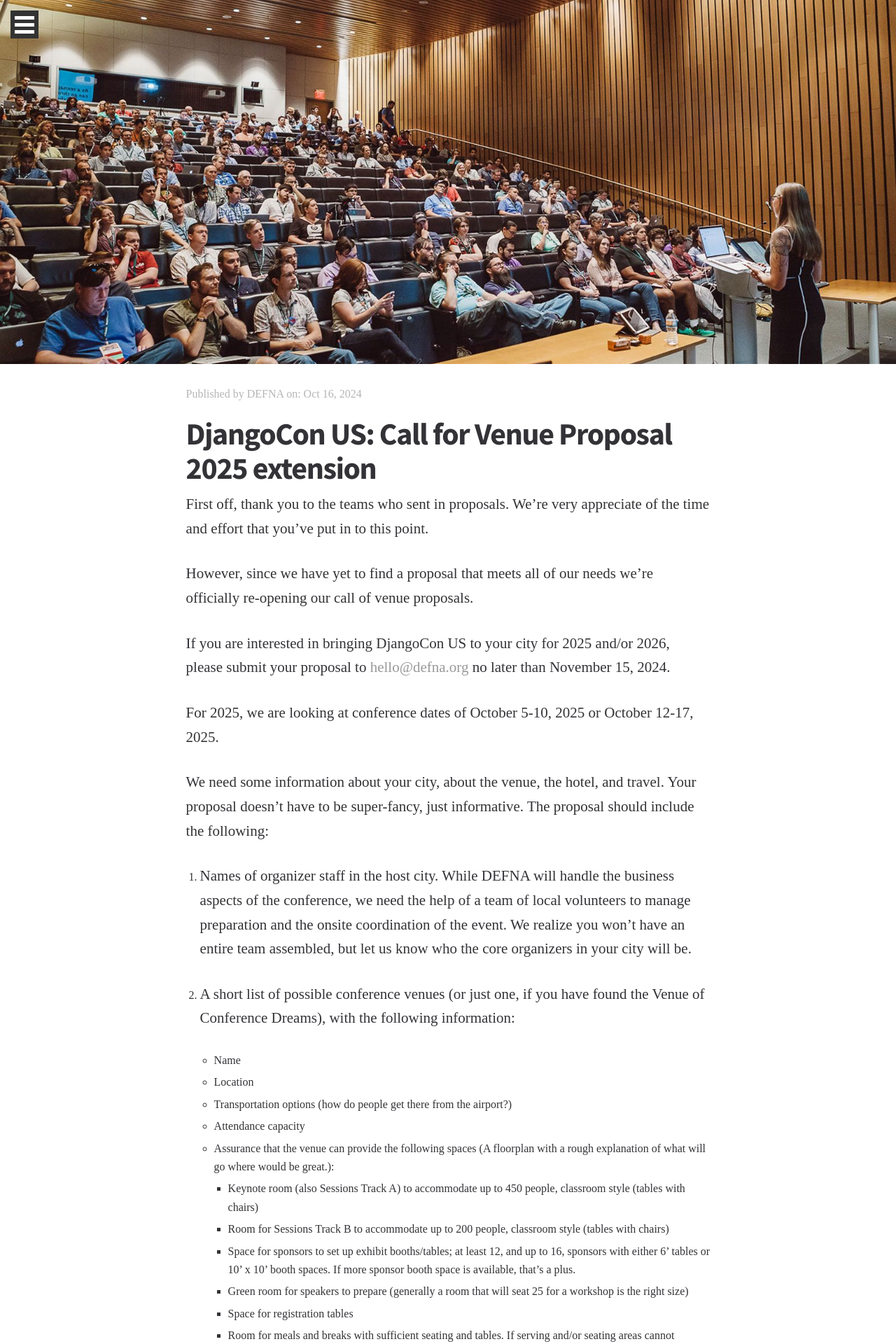
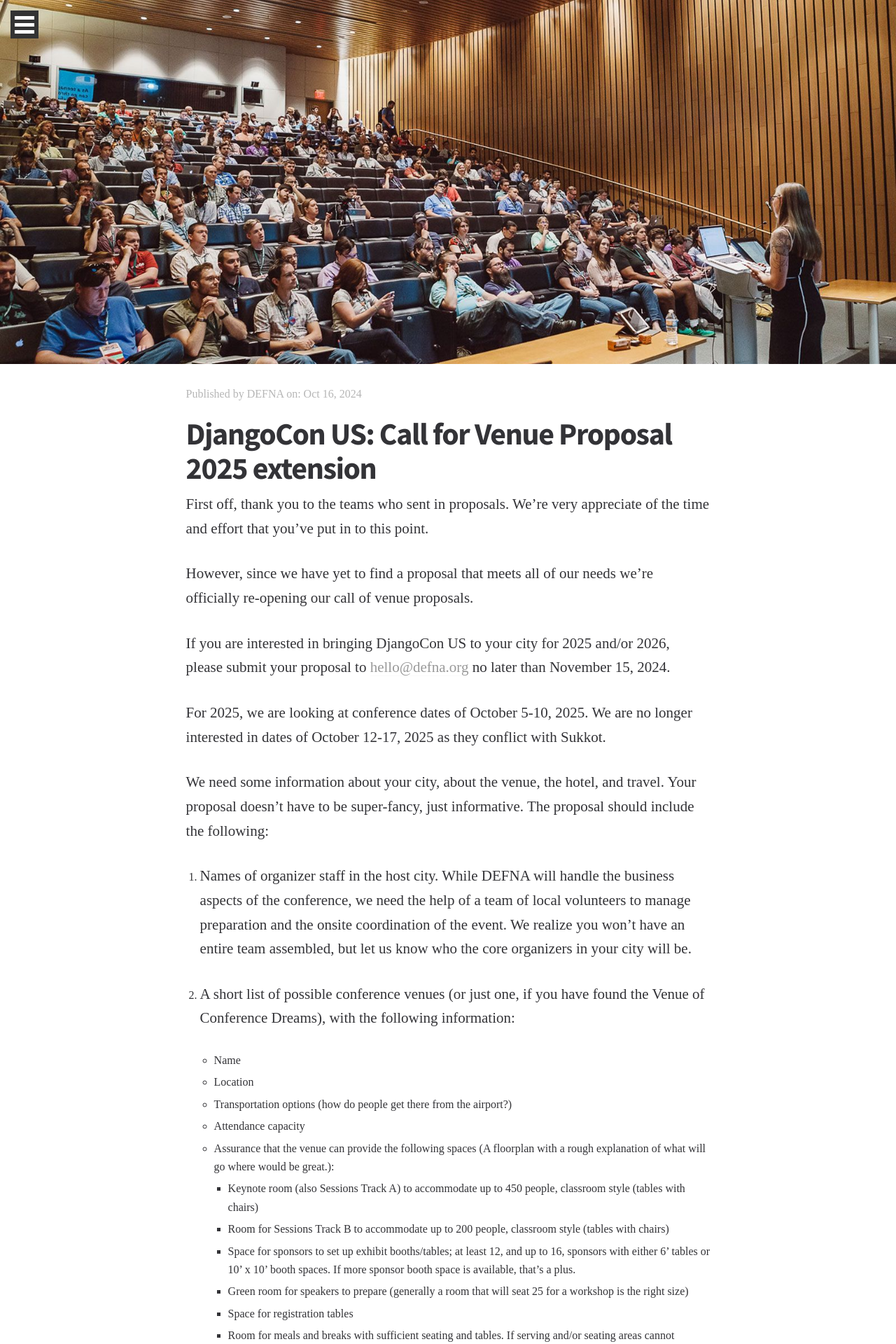
Before and after one commit to DEFNA/defna.org, a Jekyll site: the page built from _posts/2024-10-16-djangocon-us-call-for-venue-proposal-2025-extension.md, in a window 1280 px wide. Shown: the top 1920 px of the page at 70% size. Built offline with Jekyll 4.4.1, drawn with Linux system fonts in a browser that asks for light colours; some web fonts are replaced.

Commit message:
Update date options
Co-authored-by: Tim Schilling <schillingt@better-simple.com>

```diff
--- a/_posts/2024-10-16-djangocon-us-call-for-venue-proposal-2025-extension.md
+++ b/_posts/2024-10-16-djangocon-us-call-for-venue-proposal-2025-extension.md
@@ -19,7 +19,7 @@
 
 If you are interested in bringing DjangoCon US to your city for 2025 and/or 2026, please submit your proposal to [hello@defna.org](mailto:hello@defna.org) no later than November 15, 2024.
 
-For 2025, we are looking at conference dates of October 5-10, 2025 or October 12-17, 2025.
+For 2025, we are looking at conference dates of October 5-10, 2025. We are no longer interested in dates of October 12-17, 2025 as they conflict with Sukkot.
 
 We need some information about your city, about the venue, the hotel, and travel. Your proposal doesn’t have to be super-fancy, just informative. The proposal should include the following:
 
```
